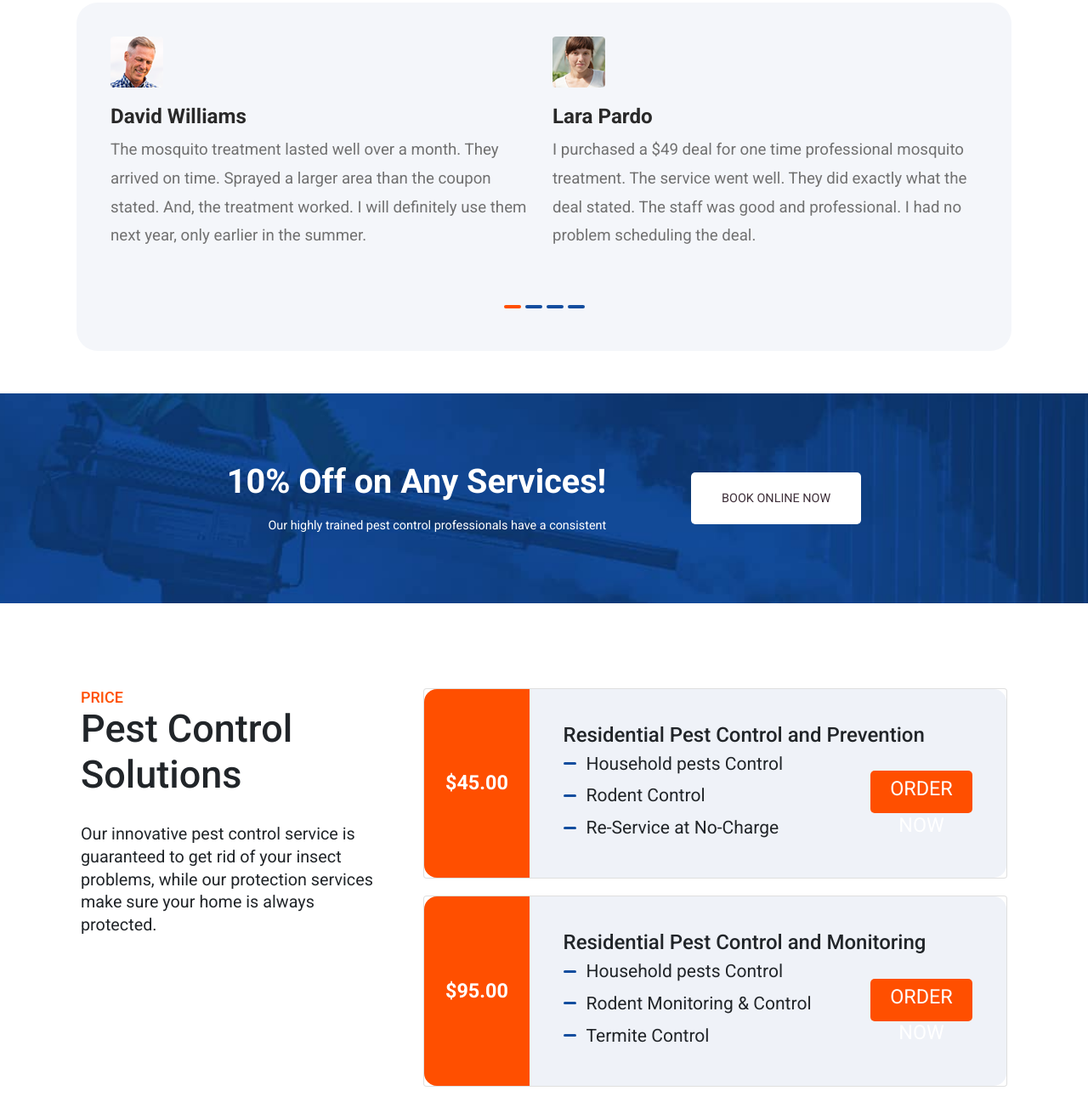
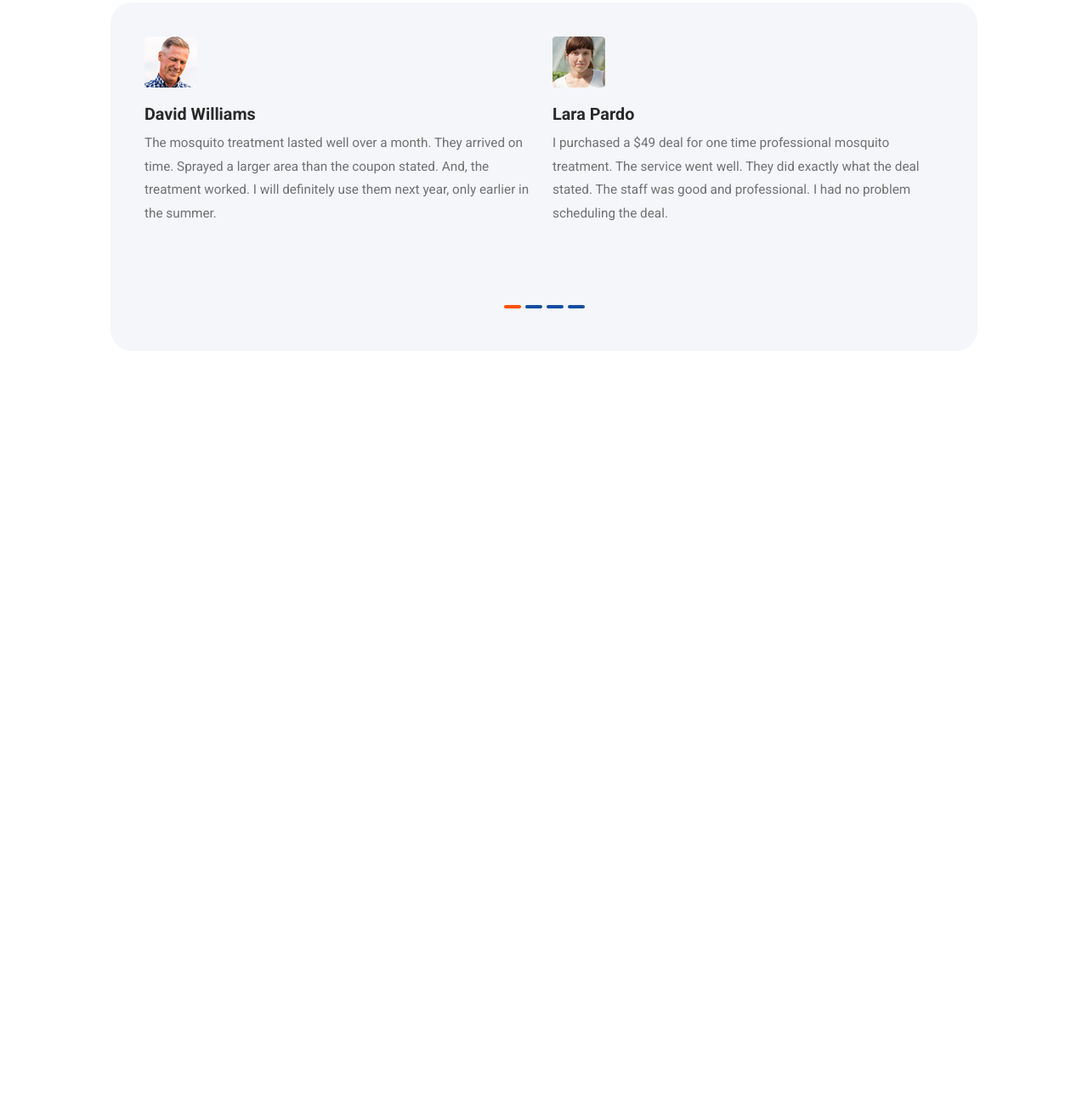
Before and after one commit to pixelPerfectTech/Tiam, a website: page index.html in a window 1280 px wide. Shown: the part 1180-2497 px from the top of the page at 85% size. After the commit the page ends 1643 px from the top, so only its background shows below. Drawn offline with nearby package versions, Linux system fonts and the light colour scheme.

Commit message:
Revert "Promo"

```diff
--- a/css/style.css
+++ b/css/style.css
@@ -1,22 +1,20 @@
-@import url("https://fonts.googleapis.com/css2?family=Roboto:wght@400;500;700&display=swap");
+@import url('https://fonts.googleapis.com/css2?family=Roboto:wght@400;500;700&display=swap');
 
 * {
     margin: 0;
     padding: 0;
     border: none;
-	background: none;
     list-style: none;
-	text-decoration: none;
     box-sizing: border-box;
 }
 
-body {
-	font-family: "Roboto", sans-serif;
+body{
+    font-family: 'Roboto', sans-serif;
     font-size: 18px;
 }
 
-.navbar-text {
-	color: #fff !important;
+.navbar-text{
+    color: #fff!important;
 }
 
 .navbar-dark {
@@ -42,7 +40,7 @@ desktop: 1024px;
     object-fit: cover;
 }
 .contact-us-overlay {
-	background-color: rgba(0, 0, 0, 0.7);
+    background-color: rgba(0,0,0, .7);
     text-align: right;
     position: absolute;
     padding-right: 10px;
@@ -81,24 +79,25 @@ desktop: 1024px;
     transform: translateY(-50%);
 }
 button.callback {
-	background-color: #ff4f00;
+    background-color: #FF4F00;
     color: white;
     border: none;
     padding: 15px;
     width: 180px;
     height: 50px;
     margin: 0 auto;
-	font-size: 0.7em;
+    font-size: .7em;
     border-radius: 5px;
     margin-top: 10px;
     cursor: pointer;
 }
 button.callback:hover {
-	color: #ff4f00;
+    color: #FF4F00;
     background-color: white;
-	border: 2px solid #ff4f00;
+    border: 2px solid #FF4F00;
 }
 /* contact us immediately ends */
+
 
 /* Testimonials starts */
 .reviews {
@@ -110,11 +109,11 @@ button.callback:hover {
     font-size: 1.3em;
     font-weight: 900;
     margin-bottom: 30px;
-	letter-spacing: 0.5;
+    letter-spacing: .5;
     font-weight: 400;
 }
 .reviews header h6 {
-	color: #ff4f00;
+    color: #FF4F00;
 }
 .testimonial-slider {
     width: 100%;
@@ -137,7 +136,7 @@ button.callback:hover {
 p.light-text {
     color: #717171;
     line-height: 1.5;
-	font-size: 0.85em;
+    font-size: .85em;
 }
 .track-container {
     height: 100%;
@@ -171,8 +170,7 @@ li.slide {
     transition: 400ms all ease-in-out;
     background-color: #124d9e;
 }
-.button.current,
-.button:hover {
+.button.current, .button:hover {
     background-color: #ff4f00;
 }
 button.clone {
@@ -205,8 +203,7 @@ button.clone {
 /* desktop viewport */
 @media screen and (min-width: 1024px) {
     .testimonial-slider {
-		font-size: 22px;
-		max-width: 1100px;
+        max-width: 1020px;
         padding: 40px 30px;
     }
     p.light-text {
@@ -215,200 +212,3 @@ button.clone {
 }
 
 /* Testimonials ends */
-
-/************* 10% off started *************/
-
-section.promo {
-	margin: 10px -20px;
-	padding: 50px 10px;
-	text-align: right;
-	color: white;
-	background-image: url("../assets/images/mt-2048-book-bg.jpg");
-	background-position: center top;
-	background-repeat: no-repeat;
-	background-size: cover;
-	background-origin: border-box;
-	background-attachment: scroll;
-}
-.promo-head {
-	font-size: 1.7em;
-	font-weight: 700;
-}
-.promo-cta {
-	background-color: #fff;
-	padding: 15px 0;
-	width: 150px;
-	display: block;
-	color: #40313b;
-	cursor: pointer;
-	border-radius: 5px;
-	margin: 15px auto 0;
-	transition: 0.3s all ease-in-out;
-	font-family: Roboto, sans-serif;
-}
-.promo-cta:hover {
-	color: white;
-	background-color: #ff4f00;
-}
-@media screen and (min-width: 768px) {
-	section.promo {
-		display: flex;
-		align-items: center;
-		justify-content: space-around;
-	}
-	.promo-sub-text {
-		font-size: 0.8em;
-	}
-	.promo-cta {
-		margin: 0;
-	}
-}
-@media screen and (min-width: 1024px) {
-	section.promo {
-		padding: 80px 0;
-		justify-content: center;
-	}
-	.promo-head {
-		font-size: 2.2em;
-		margin-bottom: 12px;
-	}
-	.right {
-		margin-left: 100px;
-	}
-	.promo-cta {
-		font-size: 0.8em;
-		width: 200px;
-		padding: 20px 0;
-	}
-}
-
-/************* 10% off ends *************/
-
-/******** Pest control solutions started ********/
-section.solutions * {
-	margin: 0;
-	box-sizing: border-box;
-}
-section.solutions {
-	padding: 0 18px;
-	margin: 100px 0;
-}
-.solutions header h6 {
-	color: #ff4f00;
-}
-.solutions header h2 {
-	margin-bottom: 10px;
-}
-.solutions .description {
-	line-height: 1.35;
-	margin-bottom: 10px;
-}
-.solutions .card {
-	display: grid;
-	grid-template-columns: 20% 1fr;
-	align-items: center;
-	margin-bottom: 12px;
-}
-.card .left {
-	height: 100%;
-	color: white;
-	display: flex;
-	font-weight: 900;
-	align-items: center;
-	justify-content: center;
-	background-color: #ff4f00;
-	border-radius: 15px 0 0 15px;
-}
-.card .right {
-	padding: 20px;
-	line-height: 1.5;
-	border-radius: 0 15px 15px 0;
-	background-color: #eff2f8;
-	height: 95%;
-}
-.pc-services ul li {
-	display: flex;
-	align-items: center;
-	justify-content: flex-start;
-}
-.right .dash {
-	display: inline-block;
-	width: 18px;
-	height: 3px;
-	margin-right: 12px;
-	border-radius: 10px;
-	background-color: #124d9e;
-}
-button.order-now {
-	width: 120px;
-	height: 50px;
-	display: block;
-	color: white;
-	cursor: pointer;
-	border-radius: 5px;
-	margin: 12px auto 20px;
-	background-color: #ff4f00;
-}
-button.order-now:hover {
-	color: #ff4f00;
-	background-color: #fff;
-	border: 2px solid #ff4f00;
-}
-@media screen and (min-width: 768px) {
-	section.solutions {
-		display: grid;
-		padding: 0 50px;
-		grid-template-columns: 30% 2% 1fr;
-	}
-	.solutions .description {
-		font-size: 1.1em;
-	}
-	.head {
-		padding-right: 20px;
-	}
-	.cards {
-		grid-column: 3/4;
-	}
-	.solutions .card {
-		margin-bottom: 20px;
-	}
-	.pc-services {
-		display: grid;
-		grid-template-columns: 1fr 120px;
-		align-items: center;
-	}
-	.solutions .card {
-		grid-template-columns: 18% 1fr;
-		font-size: 1.3em;
-	}
-	.card .right {
-		height: 100%;
-	}
-	.right .dash {
-		width: 15px;
-	}
-	.pc-services ul li {
-		font-size: 0.9em;
-	}
-}
-@media screen and (min-width: 1024px) {
-	section.solutions {
-		padding: 0 max(30px, 80px);
-		grid-template-columns: 35% 2% 1fr;
-	}
-	.solutions header {
-		margin-bottom: 30px;
-	}
-	.solutions h2 {
-		font-size: 2.5em;
-	}
-	.solutions h6 {
-		font-size: 1em;
-	}
-	.card .right {
-		padding: 40px;
-		line-height: 1.8;
-	}
-}
-
-/******** Pest control solutions started ********/
--- a/index.html
+++ b/index.html
@@ -1,71 +1,51 @@
 <!DOCTYPE html>
 <html lang="en">
+
 <head>
-		<meta charset="UTF-8" />
-		<meta http-equiv="X-UA-Compatible" content="IE=edge" />
-		<meta name="viewport" content="width=device-width, initial-scale=1.0" />
+    <meta charset="UTF-8">
+    <meta http-equiv="X-UA-Compatible" content="IE=edge">
+    <meta name="viewport" content="width=device-width, initial-scale=1.0">
     <title>TIAM ENVIRONMENTAL SERVICES</title>
 
     <!-- CSS Scripts -->
-		<link
-			rel="stylesheet"
-			href="node_modules/bootstrap/dist/css/bootstrap.min.css"
-		/>
-		<link
-			rel="stylesheet"
-			href="node_modules/font-awesome/css/font-awesome.min.css"
-		/>
-		<link rel="stylesheet" href="css/style.css" />
+    <link rel="stylesheet" href="node_modules/bootstrap/dist/css/bootstrap.min.css">
+    <link rel="stylesheet" href="node_modules/font-awesome/css/font-awesome.min.css" />
+    <link rel="stylesheet" href="css/style.css">
 </head>
 
 <body>
     <nav class="navbar navbar-expand-lg navbar-dark">
-			<a href="index.html" class="navbar-brand mr-auto"> TIAM </a>
+        <a href="index.html" class="navbar-brand mr-auto">
+            TIAM
+        </a>
 
         <ul class="navbar-nav mr-auto">
             <li class="nav-item"><a href="#" class="nav-link">About</a></li>
-				<li class="nav-item">
-					<a href="#" class="nav-link">Services</a>
-				</li>
+            <li class="nav-item"><a href="#" class="nav-link">Services</a></li>
             <li class="nav-item"><a href="#" class="nav-link">Price</a></li>
-				<li class="nav-item">
-					<a href="#" class="nav-link">Contact</a>
-				</li>
+            <li class="nav-item"><a href="#" class="nav-link">Contact</a></li>
         </ul>
 
         <span class="navbar-text">
-				<span class="fa fa-phone" style="color: #ff4f00"></span> &nbsp;
-				Call Us &nbsp; +234(800)-000-0000
+            <span class="fa fa-phone" style="color: #FF4F00;"></span> &nbsp; Call Us &nbsp; +234(800)-000-0000
         </span>
     </nav>
 
     <header class="carousel slide" data-ride="carousel">
         <div class="carousel-inner" role="listbox">
             <div class="carousel-item active">
-					<img
-						class="img-fluid"
-						src="./assets/images/mt-2048-slide1.jpg"
-						alt=""
-					/>
+                <img class="img-fluid" src="./assets/images/mt-2048-slide1.jpg" alt="">
 
                 <div class="carousel-caption d-md-block">
-						<h2>
-							Termite Treatment, Pest Control & Exterminator
-							Service
-						</h2>
+                    <h2>Termite Treatment, Pest Control & Exterminator Service</h2>
                     <p>We are open 24/7 including holidays</p>
                     <a class="btn btn-lg btn-primary" href="">
-							<span class="fa fa-calendar"></span> &nbsp;
-							Appointment
+                        <span class="fa fa-calendar"></span> &nbsp; Appointment
                     </a>
                 </div>
             </div>
             <div class="carousel-item">
-					<img
-						class="img-fluid"
-						src="./assets/images/mt-2048-slide2.jpg"
-						alt=""
-					/>
+                <img class="img-fluid" src="./assets/images/mt-2048-slide2.jpg" alt="">
                 <div class="carousel-caption d-md-block">
                     <h2>Keep Your Home Bug Free Best Pest Control</h2>
                     <p>Trusted.Experience.Dedicated</p>
@@ -82,17 +62,15 @@
         <section class="second_part">
             <!-- Contact us immediately -->
             <section class="contact-us">
-					<img src="./assets/images/mt-2048-call-bg.jpg" alt="" />
+                <img src="./assets/images/mt-2048-call-bg.jpg" alt="">
                 <div class="contact-us-overlay">
                     <div class="within">
-							<h2>
-								Are there any pest related issues? CONTACT US
-								IMMEDIATELY
-							</h2>
+                        <h2>Are there any pest related issues? CONTACT US IMMEDIATELY</h2>
                         <button class="callback">REQUEST A CALLBACK</button>
                     </div>
                 </div>
             </section>
+
 
             <!-- Testimonials -->
 
@@ -105,85 +83,66 @@
                 </header>
                 <div class="testimonial-slider">
                     <div class="track-container">
-							<ul
-								class="track"
-								style="transition: 400ms all ease-in-out"
-							>
+                        <ul class="track" style="transition: 400ms all ease-in-out;">
                             <li class="slide current">
-									<img
-										src="./assets/images/mt-2048-testim-img1.png"
-										alt=""
-									/>
+                                <img src="./assets/images/mt-2048-testim-img1.png" alt="">
                                 <h5>David Williams</h5>
                                 <p class="light-text">
-										The mosquito treatment lasted well over
-										a month. They arrived on time. Sprayed a
-										larger area than the coupon stated. And,
-										the treatment worked. I will definitely
-										use them next year, only earlier in the
+                                    The mosquito treatment lasted well over a month. They arrived on time. Sprayed a
+                                    larger area
+                                    than the coupon stated.
+                                    And, the treatment worked. I will definitely use them next year, only earlier in the
                                     summer.
                                 </p>
                             </li>
                             <li class="slide">
-									<img
-										src="./assets/images/mt-2048-testim-img2.png"
-										alt=""
-									/>
+                                <img src="./assets/images/mt-2048-testim-img2.png" alt="">
                                 <h5>Lara Pardo</h5>
                                 <p class="light-text">
-										I purchased a $49 deal for one time
-										professional mosquito treatment. The
-										service went well. They did exactly what
-										the deal stated. The staff was good and
-										professional. I had no problem
-										scheduling the deal.
+                                    I purchased a $49 deal for one time professional mosquito treatment. The service
+                                    went well.
+                                    They did exactly
+                                    what the
+                                    deal stated. The staff was good and professional. I had no problem scheduling the
+                                    deal.
                                 </p>
                             </li>
                             <li class="slide">
-									<img
-										src="./assets/images/mt-2048-testim-img3.png"
-										alt=""
-									/>
+                                <img src="./assets/images/mt-2048-testim-img3.png" alt="">
                                 <h5>Amie Drake</h5>
                                 <p class="light-text">
-										Shawn came to my home for my annual
-										termite inspection. He answered all my
-										questions very professionally. My family
-										is glad that we have ClearWay as our
-										pest control company.
+                                    Shawn came to my home for my annual termite inspection. He answered all my questions
+                                    very
+                                    professionally. My
+                                    family is
+                                    glad that we have ClearWay as our pest control company.
                                 </p>
                             </li>
                             <li class="slide">
-									<img
-										src="./assets/images/mt-2048-testim-img4.png"
-										alt=""
-									/>
+                                <img src="./assets/images/mt-2048-testim-img4.png" alt="">
                                 <h5>Mike Woods</h5>
                                 <p class="light-text">
-										They were great. They have late hours
-										scheduling, which is great for my work
-										schedule. The technician, Lewayne, was
-										very nice as well. I will continue using
-										their service.
+                                    They were great. They have late hours scheduling, which is great for my work
+                                    schedule. The
+                                    technician,
+                                    Lewayne, was very
+                                    nice as well. I will continue using their service.
                                 </p>
                             </li>
                             <li class="slide clone">
-									<img
-										src="./assets/images/mt-2048-testim-img1.png"
-										alt=""
-									/>
+                                <img src="./assets/images/mt-2048-testim-img1.png" alt="">
                                 <h5>David Williams</h5>
                                 <p class="light-text">
-										The mosquito treatment lasted well over
-										a month. They arrived on time. Sprayed a
-										larger area than the coupon stated. And,
-										the treatment worked. I will definitely
-										use them next year, only earlier in the
+                                    The mosquito treatment lasted well over a month. They arrived on time. Sprayed a
+                                    larger area
+                                    than the coupon stated.
+                                    And, the treatment worked. I will definitely use them next year, only earlier in the
                                     summer.
                                 </p>
                             </li>
                         </ul>
                     </div>
+
 
                     <div class="buttons">
                         <button class="button current"></button>
@@ -194,99 +153,13 @@
                     </div>
 
                     <div class="next"></div>
-					</div>
+                    </>
                 </div>
 
                 <!-- Testimonials end -->
 
                 <!-- 10% off -->
-
-				<!-- *********** 10% off started ************ -->
-
-				<section class="promo">
-					<div class="left">
-						<h3 class="promo-head">10% Off on Any Services!</h3>
-						<span class="promo-sub-text"
-							>Our highly trained pest control professionals have
-							a consistent</span
-						>
-					</div>
-					<div class="right">
-						<button class="promo-cta">BOOK ONLINE NOW</button>
-					</div>
-				</section>
-
-				<!-- *********** 10% off ended ************ -->
-
                 <!-- Pest control solutions -->
-
-				<!--################# Pest control solutions started #################-->
-
-				<section class="solutions">
-					<div class="head">
-						<header>
-							<h6>PRICE</h6>
-							<h2>Pest Control Solutions</h2>
-						</header>
-						<p class="description">
-							Our innovative pest control service is guaranteed to
-							get rid of your insect problems, while our
-							protection services make sure your home is always
-							protected.
-						</p>
-					</div>
-					<div class="cards">
-						<div class="card">
-							<div class="left">$45.00</div>
-							<div class="right">
-								<h4>Residential Pest Control and Prevention</h4>
-								<div class="pc-services">
-									<ul>
-										<li>
-											<span class="dash"></span>Household
-											pests Control
-										</li>
-										<li>
-											<span class="dash"></span>Rodent
-											Control
-										</li>
-										<li>
-											<span class="dash"></span>Re-Service
-											at No-Charge
-										</li>
-									</ul>
-									<button class="order-now">ORDER NOW</button>
-								</div>
-							</div>
-						</div>
-						<div class="card">
-							<div class="left">$95.00</div>
-							<div class="right">
-								<h4>Residential Pest Control and Monitoring</h4>
-								<div class="pc-services">
-									<ul>
-										<li>
-											<span class="dash"></span>Household
-											pests Control
-										</li>
-										<li>
-											<span class="dash"></span>Rodent
-											Monitoring & Control
-										</li>
-										<li>
-											<span class="dash"></span>Termite
-											Control
-										</li>
-									</ul>
-									<button class="order-now">ORDER NOW</button>
-								</div>
-							</div>
-						</div>
-					</div>
-				</section>
-
-				<!--################# Pest control solutions ended #################-->
-
                 <!-- images -->
         </section>
 
@@ -303,5 +176,7 @@
     <script src="node_modules/popper.js/dist/umd/popper.min.js"></script>
     <script src="node_modules/bootstrap/dist/js/bootstrap.min.js"></script>
     <script src="js/main.js"></script>
+
 </body>
+
 </html>
```
Lines whose indentation alone changed are shown as unchanged.
